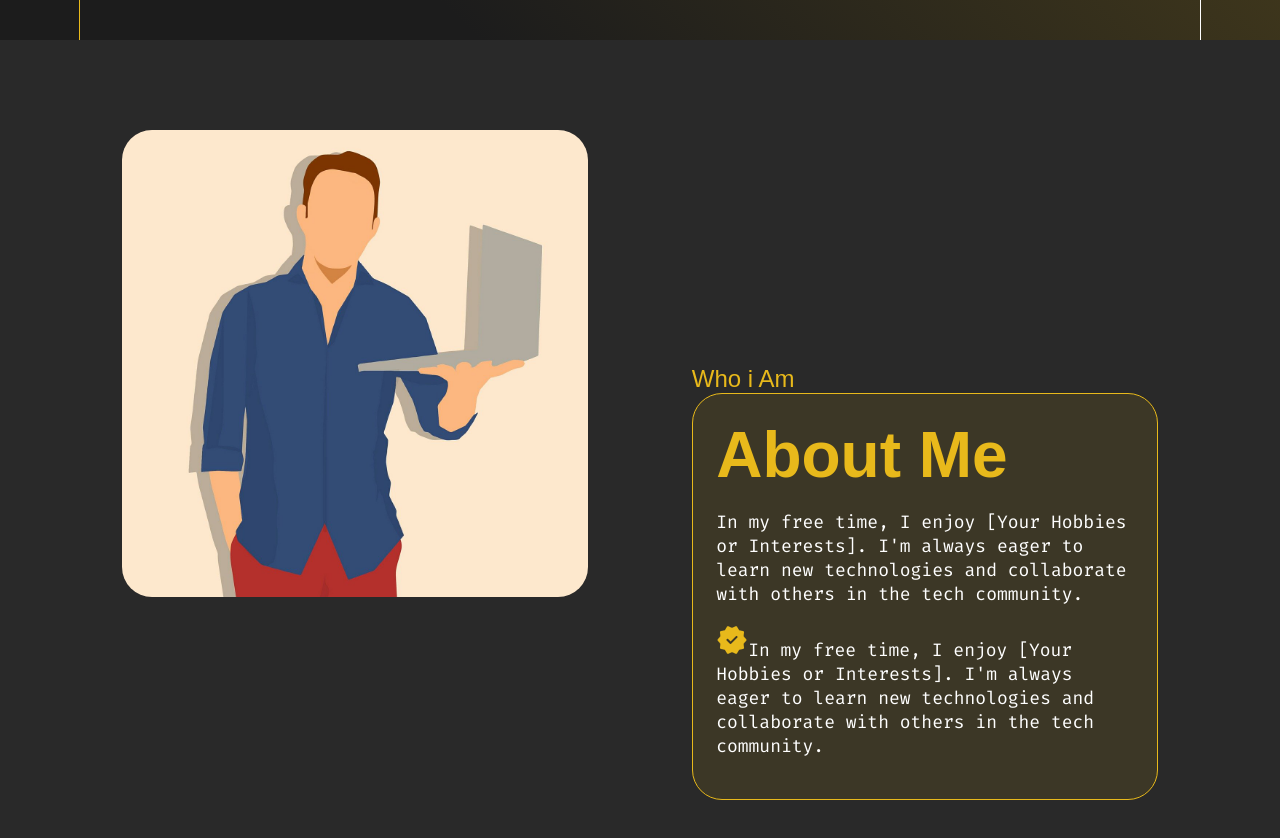
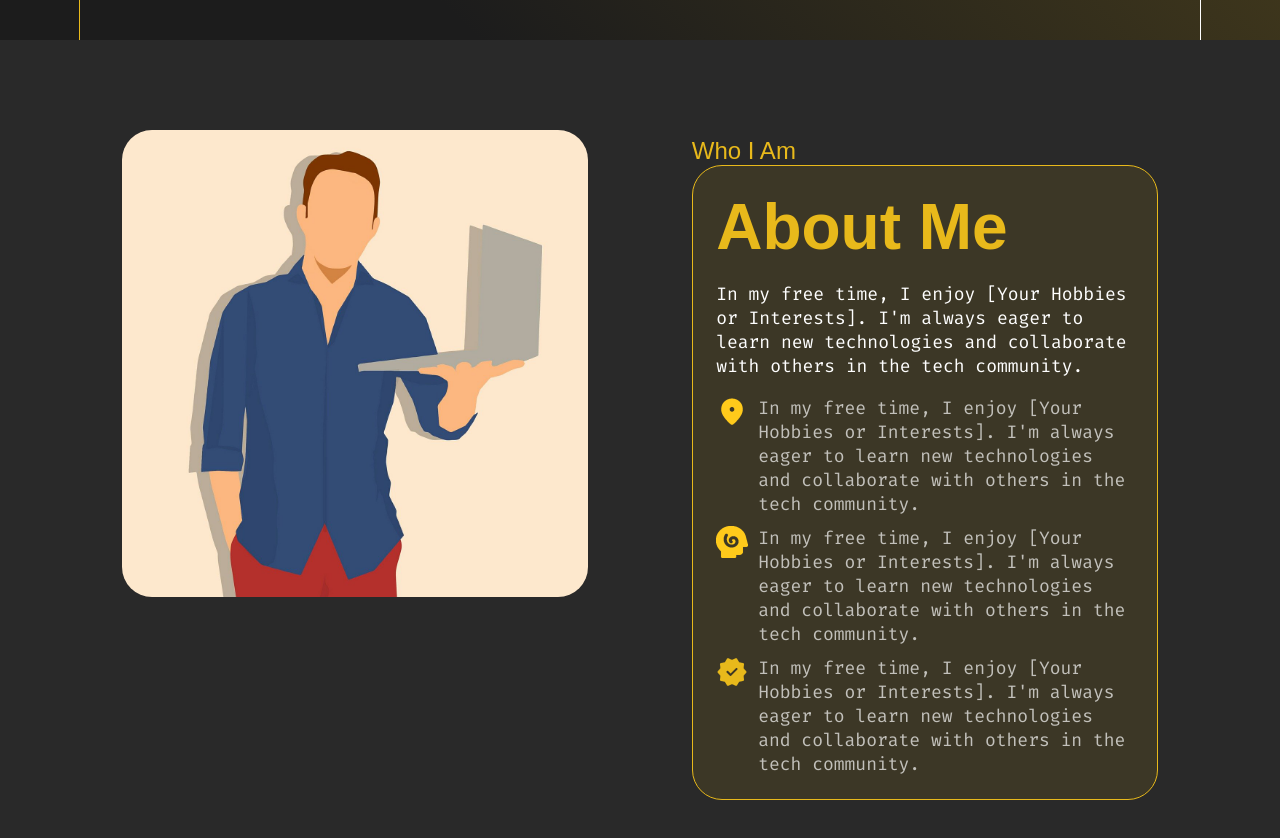
Before and after one commit to LukasStrnad-exe/Portfolio, an Angular app: page / in a window 1280 px wide. Shown: the part 760-1598 px from the top of the page. Built offline with nearby package versions, Linux system fonts and the light colour scheme; a web font is replaced by a local one.

Commit message:
finished checkpoint_container

```diff
--- a/src/app/aboute-me/aboute-me.html
+++ b/src/app/aboute-me/aboute-me.html
@@ -3,11 +3,19 @@
         <div class="about_me_content">
             <img class="selfie" src="/assets/img/abouteMe/muster.jpg" alt="Muster">
             <div class="text_container">
-                <h4>Who i Am</h4>
+                <h4>Who I Am</h4>
                 <div class="text_content">
                     <h2>About Me</h2>
                     <p>In my free time, I enjoy [Your Hobbies or Interests]. I'm always eager to learn new technologies and collaborate with others in the tech community.</p>
-                    <p> <img src="/assets/img/abouteMe/check.png" alt="check">In my free time, I enjoy [Your Hobbies or Interests]. I'm always eager to learn new technologies and collaborate with others in the tech community.</p>
+                    <div class="checkpoint">
+                     <img src="/assets/img/abouteMe/property.png" alt="check"><p>In my free time, I enjoy [Your Hobbies or Interests]. I'm always eager to learn new technologies and collaborate with others in the tech community.</p>
+                    </div>
+                    <div class="checkpoint">
+                     <img src="/assets/img/abouteMe/cognition.png" alt="check"><p>In my free time, I enjoy [Your Hobbies or Interests]. I'm always eager to learn new technologies and collaborate with others in the tech community.</p>
+                    </div>
+                    <div class="checkpoint">
+                     <img src="/assets/img/abouteMe/check.png" alt="check"><p>In my free time, I enjoy [Your Hobbies or Interests]. I'm always eager to learn new technologies and collaborate with others in the tech community.</p>
+                    </div>
                 </div>
             </div>
         </div>
--- a/src/app/aboute-me/aboute-me.scss
+++ b/src/app/aboute-me/aboute-me.scss
@@ -41,7 +41,22 @@
         color: #e8b91b;
     }
 
+
+}
+
+.checkpoint {
+    display: flex;
+    flex-direction: row;
+    gap: 10px;
+    margin-top: 10px;
+    color: #ffffffb0;
+
     img {
         width: 32px;
+        height: 32px;
+    }
+
+    p {
+        margin: 0;
     }
 }
```
Also changed, not shown: public/assets/img/abouteMe/cognition.png (added), public/assets/img/abouteMe/property.png (added).
